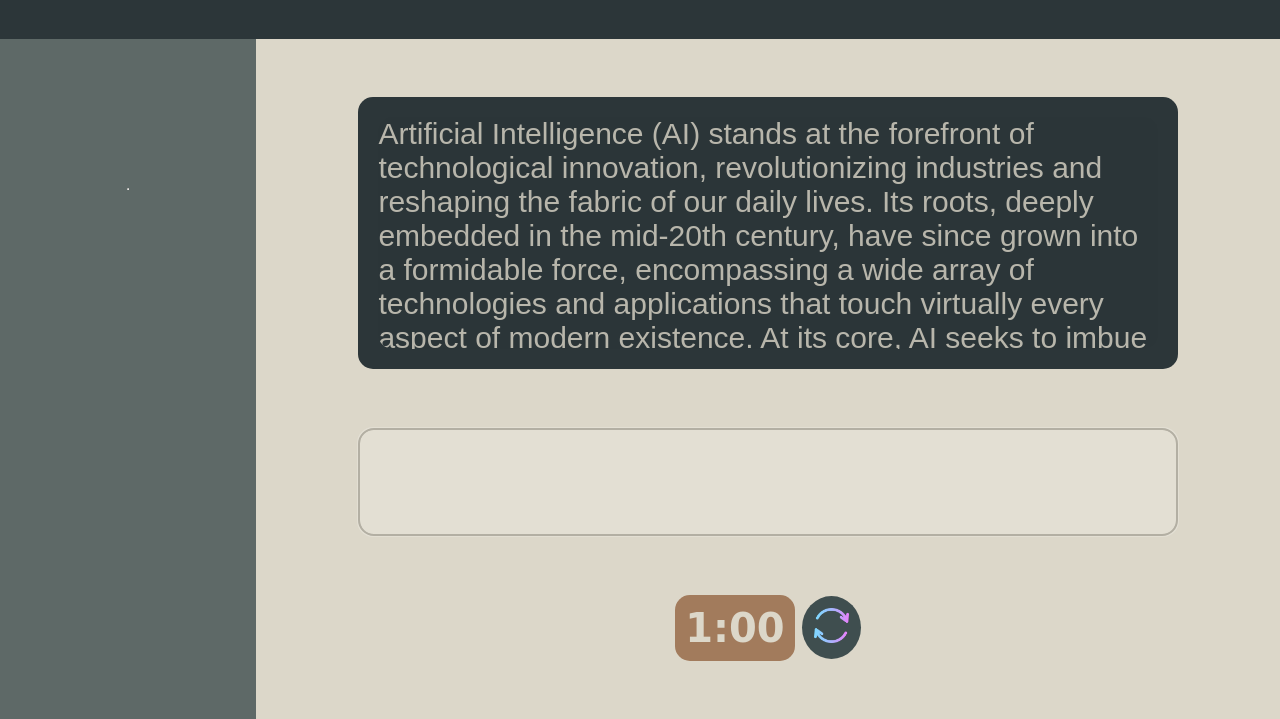
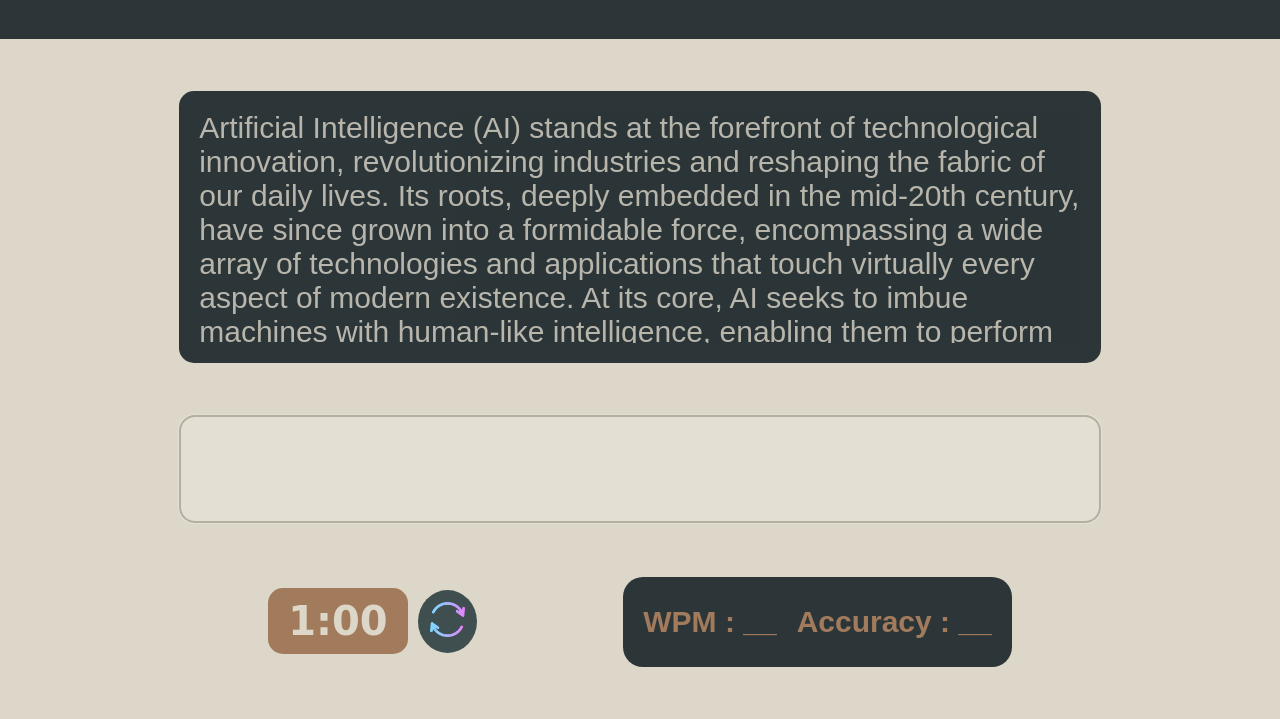
Before and after one commit to vignesh457/typefast, a plain HTML site: page index.html in a window 1280 px wide. Shown: the part 81-800 px from the top of the page. Drawn offline with Linux system fonts and the light colour scheme; a web font is replaced by a local one.

Commit message:
modified the UI

```diff
--- a/index.html
+++ b/index.html
@@ -12,15 +12,6 @@
         <div id="home"></div>
     </nav>
     <div id="main">
-        <div id="lev">
-           <div id="result">
-                <div id="marks"></div>
-                <hr>
-                <div id="accuracy"></div>
-                <div id="correct"></div>
-                <div id="wrong"></div>
-            </div>
-        </div>
         <div id="type">
             <div id="dis-ctn">
                 <div id="dis">
@@ -32,8 +23,14 @@
                 <input id="text" type="text">
             </div>
             <div id="footer">
-                <div id="timer"><div id="time">1:00</div></div>
-                <div id="refresh"><img src="./refresh.png"></div>
+                <div id="control">
+                    <div id="timer"><div id="time">1:00</div></div>
+                    <div id="refresh"><img src="./refresh.png"></div>
+                </div>
+                <div id="result">
+                    <div id="marks">WPM : __</div>
+                    <div id="accuracy">Accuracy : __</div>
+                </div>
             </div>
         </div>
     </div>
--- a/index.js
+++ b/index.js
@@ -17,17 +17,24 @@ var paraSum=""
 text.focus();
 let i=0;
 
+function getPara(){
+    var refPara = dis.innerText;
+    ref = refPara.split(" ");
+    for(let i=0;i<ref.length;i++){
+        paraSum = paraSum+`<span id="${i}">${ref[i]}</span> `
+    }
+    dis.innerHTML=paraSum
+}
+getPara()
+
 function func(){
     if(sec==60){
         time.innerText="1:00"
     }
     else if(sec<0){
-        marks.innerText = wpm +" WPM"
-        correct.innerHTML = "Correct words : "+wpm
-        wrong.innerHTML = "Wrong words : "+error
+        marks.innerText = "WPM : "+wpm;
         let total = wpm+error
-        accuracy.innerHTML = (total==0)?"Accuracy : ---":"Accuracy : "+ Math.round(wpm/total*100)+"%"
-        result.style.backgroundColor="#A27B5C"
+        accuracy.innerHTML = (total==0)?"Accuracy : __":"Accuracy : "+ Math.round(wpm/total*100)+"%"
         clearInterval(inter)
     }
     else{
--- a/style.css
+++ b/style.css
@@ -21,16 +21,11 @@ body{
     width: 100%;
     height: 85%;
     display: flex;
-}
-#lev{
-    width: 20%;
-    height: 100%;
-    background-color:#3F4E4F;
-    opacity: 0.8;
+    justify-content: center;
 }
 #type{
     height:100%;
-    width: 80%;
+    width: 90%;
     display: flex;
     align-items: center;
     justify-content: space-evenly;
@@ -50,7 +45,6 @@ body{
     height: 100%;
     background-color: #2C3639;
     opacity: 0.8;
-    border-radius: 15px;
     font-weight: 100;
     font-size: 30px;
     color: #DCD7C9;
@@ -84,7 +78,7 @@ input{
     display: flex;
     align-items: center;
     justify-content: center;
-    padding: 10px;
+    padding: 10px 20px;
 }
 #time{
     font-size: 40px;
@@ -93,10 +87,14 @@ input{
     color:#DCD7C9;
 }
 #marks{
-    font-size: 40px;
-    font-family: cursive;
+    font-size: 30px;
     font-weight: 600;
-    color:#DCD7C9;
+    color:#A27B5C;
+}
+#accuracy{
+    font-size: 30px;
+    font-weight: 600;
+    color:#A27B5C;
 }
 .highlight{
     background-color: #513252;
@@ -104,15 +102,23 @@ input{
     padding: 2px;
 }
 #result{
-    height: 300px;
     line-height: 50px;
     display: flex;
     align-items: center;
     justify-content: center;
-    flex-direction: column;
+    flex-direction: row;
+    border-radius: 20px;
+    background-color: #2C3639;
+    width: auto;
+    gap: 20px;
+    padding: 20px;
+    margin-top: 2px;
 }
-#accuracy,#wrong,#correct{
-    font-size: 20px;
+#control{
+    display: flex;
+    justify-content: center;
+    align-items: center;
+    gap: 10px;
 }
 #refresh{
     background-color: #3F4E4F;
@@ -123,8 +129,15 @@ input{
     width: 35px;
 }
 #footer{
-    width: 200px;
+    width: 90%;
     display: flex;
     align-items: center;
     justify-content: space-evenly;
 }
+
+
+@media screen and (max-width: 600px) {
+    #footer{
+        flex-direction: column;
+    }
+}
```
